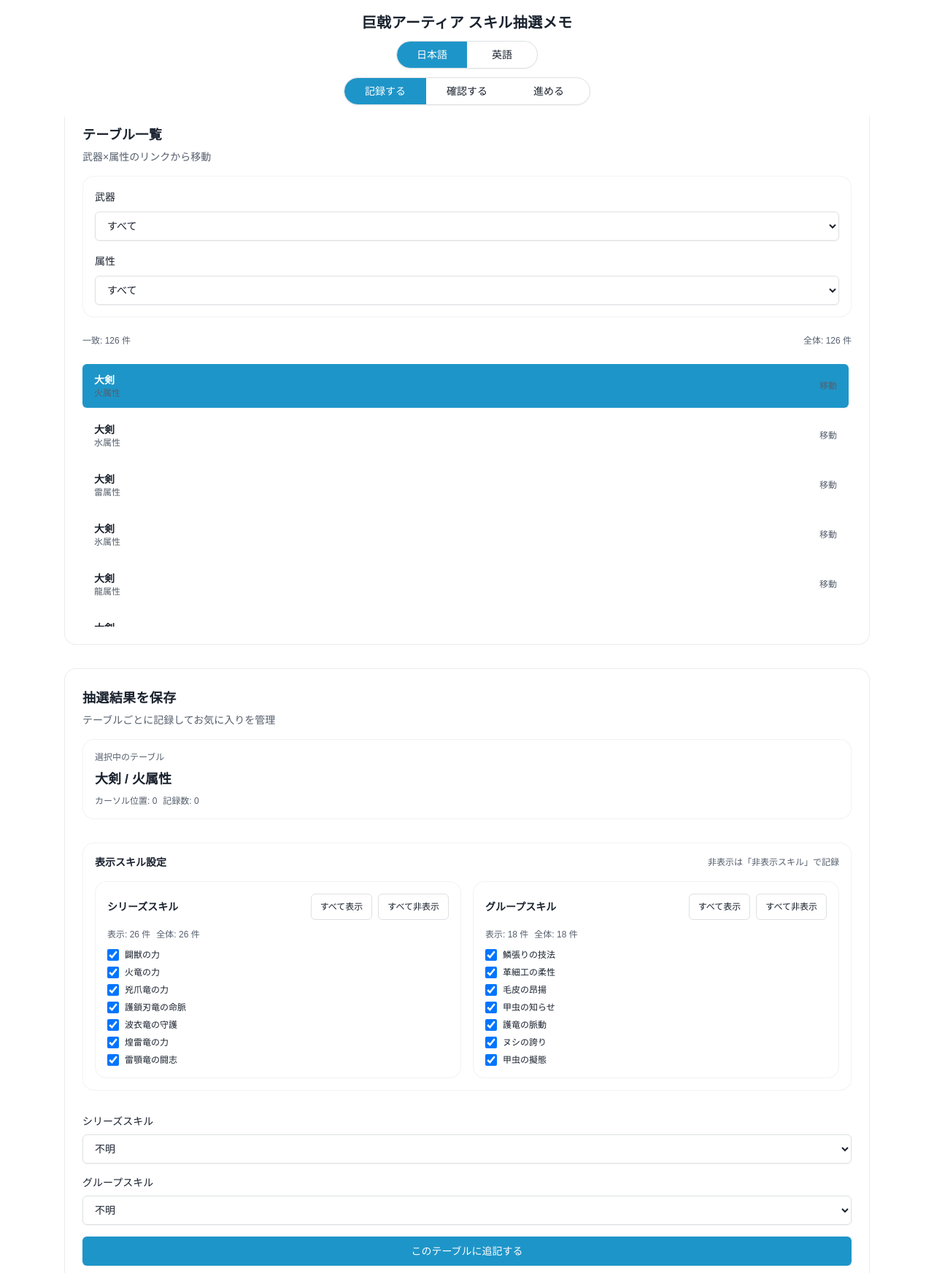
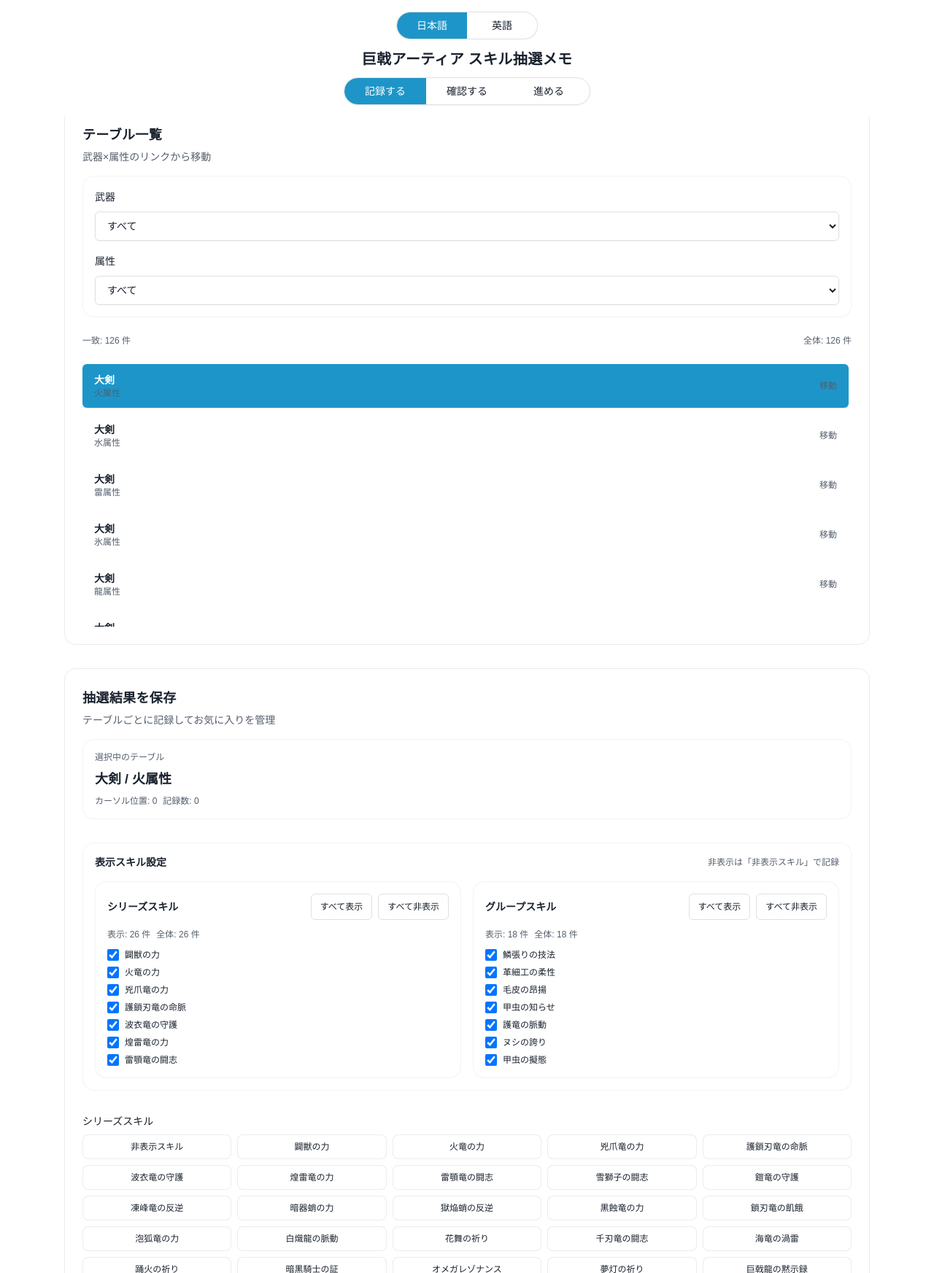
Before and after one commit to 326-T/monster-hunter-wilds-utils, a React (Vite) app: page / in a window 1280 px wide. Shown: the top 1745 px of the page at 73% size. Built offline with nearby package versions, Linux system fonts and the light colour scheme; a web font is replaced by a local one.

Commit message:
保存画面のUIの調整

```diff
--- a/src/App.tsx
+++ b/src/App.tsx
@@ -41,15 +41,11 @@ function App() {
 				<div className="mx-auto max-w-6xl px-6 py-4">
 					<div className="flex flex-col items-center gap-3">
 						<div
-							className={`overflow-hidden text-center transition-all duration-300 ${
-								showHeaderTitle ? "max-h-20 opacity-100" : "max-h-0 opacity-0"
+							className={`overflow-hidden transition-all duration-300 ${
+								showHeaderTitle ? "max-h-16 opacity-100" : "max-h-0 opacity-0"
 							}`}
 							aria-hidden={!showHeaderTitle}
 						>
-							<h1 className="text-lg font-semibold heading-serif sm:text-xl">
-								{t("app.title")}
-							</h1>
-						</div>
 							<div className="flex justify-center">
 								<div className="inline-flex items-center overflow-hidden rounded-full border border-border bg-background shadow-sm">
 									<Button
@@ -69,6 +65,17 @@ function App() {
 										{t("language.en")}
 									</Button>
 								</div>
+							</div>
+						</div>
+						<div
+							className={`overflow-hidden text-center transition-all duration-300 ${
+								showHeaderTitle ? "max-h-20 opacity-100" : "max-h-0 opacity-0"
+							}`}
+							aria-hidden={!showHeaderTitle}
+						>
+							<h1 className="text-lg font-semibold heading-serif sm:text-xl">
+								{t("app.title")}
+							</h1>
 						</div>
 						<div className="flex justify-center">
 							<div className="inline-flex items-center overflow-hidden rounded-full border border-border bg-background shadow-sm">
--- a/src/components/save/SaveView.tsx
+++ b/src/components/save/SaveView.tsx
@@ -340,6 +340,7 @@ export function SaveView({
           <form onSubmit={handleAddEntry} className="grid gap-4">
             <div className="grid gap-2">
               <Label>{t('save.seriesSkill')}</Label>
+              <div className="sm:hidden">
                 <Select
                   value={seriesSkill}
                   onChange={(event) => setSeriesSkill(event.target.value)}
@@ -353,8 +354,33 @@ export function SaveView({
                   ))}
                 </Select>
               </div>
+              <div
+                className={cn(
+                  'hidden gap-2 sm:grid sm:grid-cols-3 lg:grid-cols-4 xl:grid-cols-5',
+                  optionsError && 'pointer-events-none opacity-60',
+                )}
+              >
+                {seriesSelectOptions.map((option) => (
+                  <label key={option} className="flex">
+                    <input
+                      type="radio"
+                      name="series-skill"
+                      value={option}
+                      checked={seriesSkill === option}
+                      onChange={(event) => setSeriesSkill(event.target.value)}
+                      disabled={Boolean(optionsError)}
+                      className="peer sr-only"
+                    />
+                    <span className="flex w-full items-center justify-center rounded-lg border border-border/60 bg-background px-3 py-2 text-xs transition-colors hover:border-border peer-checked:border-accent peer-checked:bg-accent peer-checked:text-accent-foreground">
+                      {getSkillLabel(option, language)}
+                    </span>
+                  </label>
+                ))}
+              </div>
+            </div>
             <div className="grid gap-2">
               <Label>{t('save.groupSkill')}</Label>
+              <div className="sm:hidden">
                 <Select
                   value={groupSkill}
                   onChange={(event) => setGroupSkill(event.target.value)}
@@ -367,6 +393,30 @@ export function SaveView({
                     </option>
                   ))}
                 </Select>
+              </div>
+              <div
+                className={cn(
+                  'hidden gap-2 sm:grid sm:grid-cols-3 lg:grid-cols-4 xl:grid-cols-5',
+                  optionsError && 'pointer-events-none opacity-60',
+                )}
+              >
+                {groupSelectOptions.map((option) => (
+                  <label key={option} className="flex">
+                    <input
+                      type="radio"
+                      name="group-skill"
+                      value={option}
+                      checked={groupSkill === option}
+                      onChange={(event) => setGroupSkill(event.target.value)}
+                      disabled={Boolean(optionsError)}
+                      className="peer sr-only"
+                    />
+                    <span className="flex w-full items-center justify-center rounded-lg border border-border/60 bg-background px-3 py-2 text-xs transition-colors hover:border-border peer-checked:border-accent peer-checked:bg-accent peer-checked:text-accent-foreground">
+                      {getSkillLabel(option, language)}
+                    </span>
+                  </label>
+                ))}
+              </div>
             </div>
             {!optionsError && isLoadingOptions && (
               <div className="text-xs text-muted-foreground">{t('common.loadingOptions')}</div>
```
Lines whose indentation alone changed are shown as unchanged.
